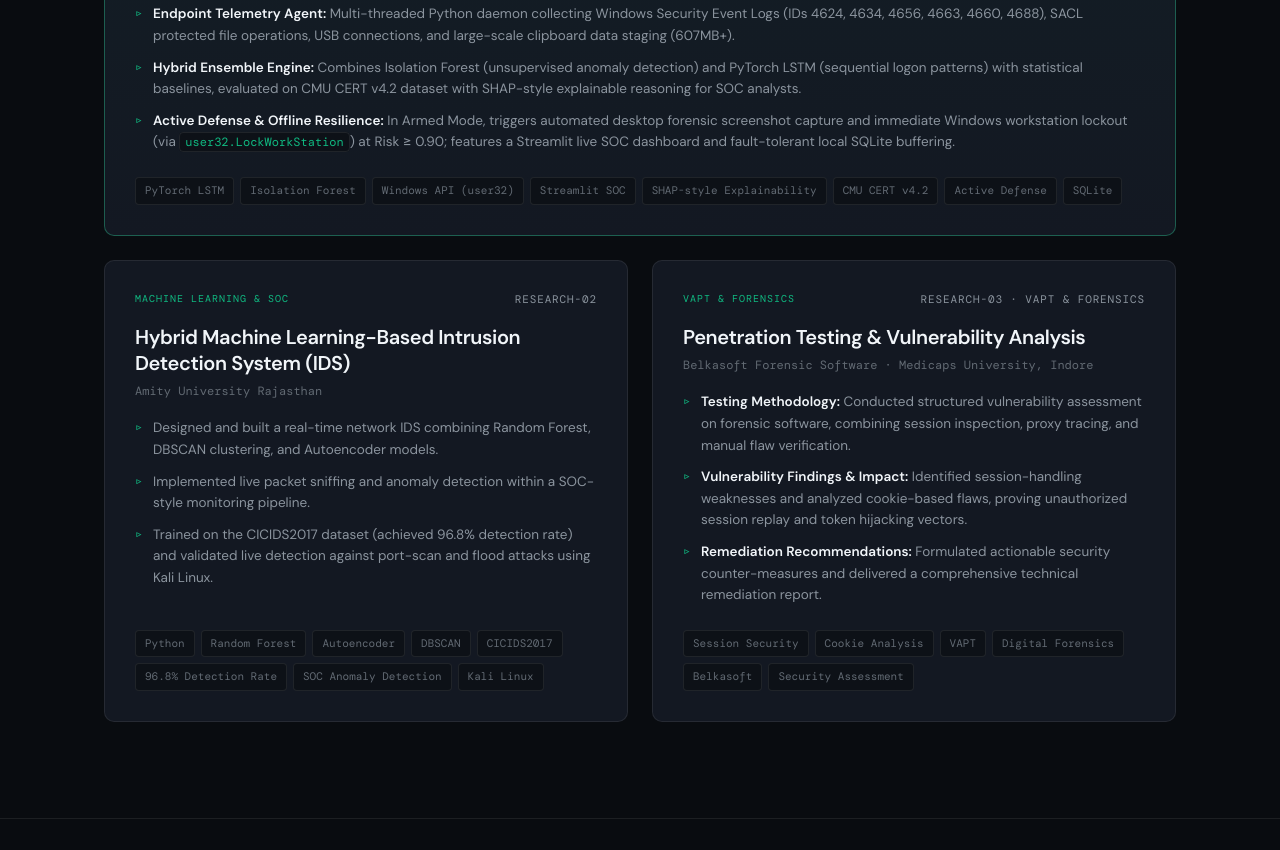
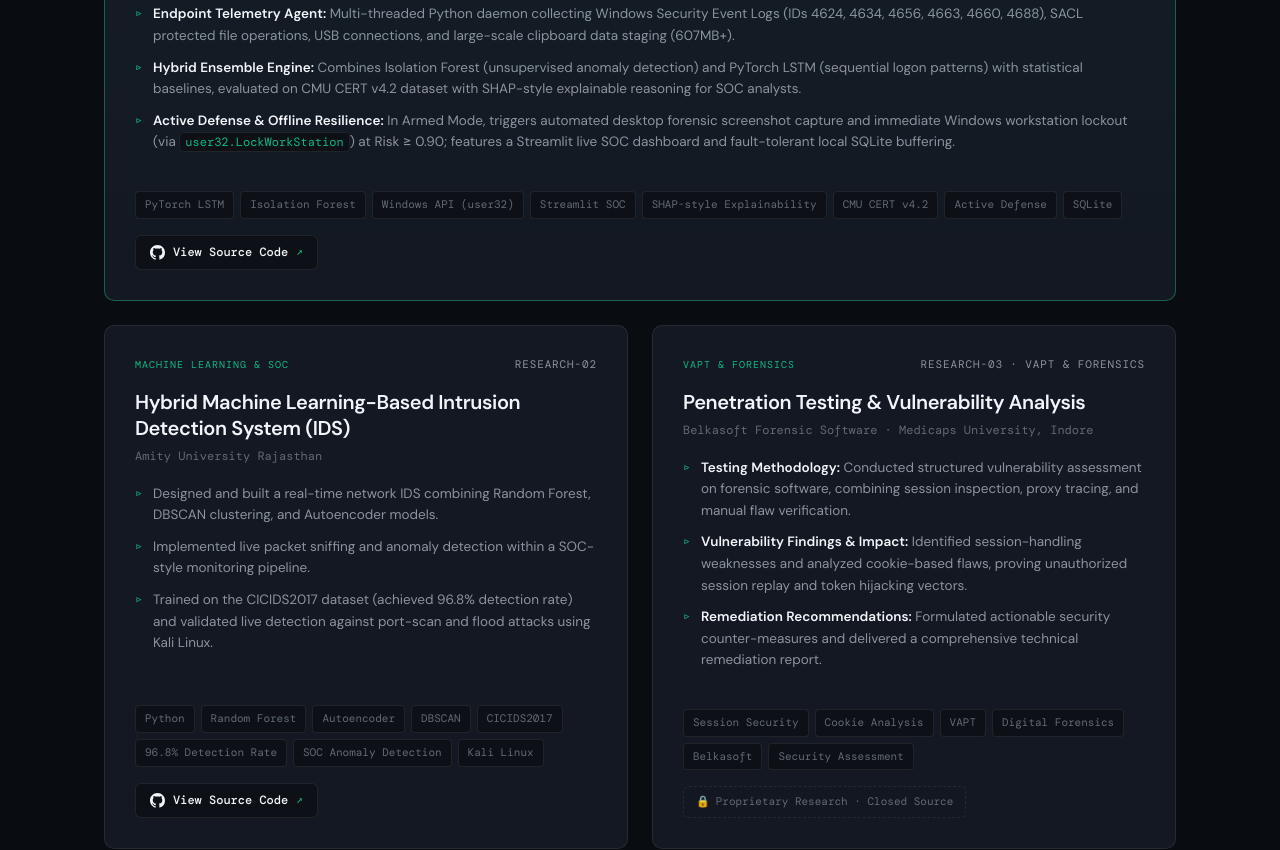
Before and after one commit to ankitpathak1119-dev/ankitpathak1119-dev.github.io, a plain HTML site: page index.html in a window 1280 px wide. Shown: the part 4062-4912 px from the top of the page. Drawn offline with nearby package versions, Linux system fonts and the light colour scheme.

Commit message:
feat(projects): add View Source Code buttons and update contact form placeholders

```diff
--- a/index.html
+++ b/index.html
@@ -11,7 +11,7 @@
     <link rel="preconnect" href="https://fonts.gstatic.com" crossorigin />
     <link href="https://fonts.googleapis.com/css2?family=DM+Mono:wght@400;500&family=DM+Sans:opsz,wght@9..40,400;9..40,500;9..40,600;9..40,700&display=swap" rel="stylesheet" />
 
-    <link rel="stylesheet" href="styles.css?v=5" />
+    <link rel="stylesheet" href="styles.css?v=6" />
   </head>
   <body>
     <!-- Subtle Background Texture -->
@@ -375,6 +375,7 @@
                   <li><strong>Active Defense &amp; Offline Resilience:</strong> In Armed Mode, triggers automated desktop forensic screenshot capture and immediate Windows workstation lockout (via <code>user32.LockWorkStation</code>) at Risk ≥ 0.90; features a Streamlit live SOC dashboard and fault-tolerant local SQLite buffering.</li>
                 </ul>
               </div>
+              <div class="project-footer">
                 <div class="project-tags">
                   <span>PyTorch LSTM</span>
                   <span>Isolation Forest</span>
@@ -384,6 +385,14 @@
                   <span>CMU CERT v4.2</span>
                   <span>Active Defense</span>
                   <span>SQLite</span>
+                </div>
+                <div class="project-actions">
+                  <a class="btn-project-code" href="https://github.com/ankit1109-h/insider-threat-detection-active-defense" target="_blank" rel="noreferrer">
+                    <svg class="gh-icon" width="16" height="16" viewBox="0 0 24 24" fill="currentColor"><path d="M12 0C5.37 0 0 5.37 0 12c0 5.31 3.435 9.795 8.205 11.385.6.105.825-.255.825-.57 0-.285-.015-1.23-.015-2.235-3.015.555-3.795-.735-4.035-1.41-.135-.345-.72-1.41-1.23-1.695-.42-.225-1.02-.78-.015-.795.945-.015 1.62.87 1.845 1.23 1.08 1.815 2.805 1.305 3.495.99.105-.78.42-1.305.765-1.605-2.67-.3-5.46-1.335-5.46-5.925 0-1.305.465-2.385 1.23-3.225-.12-.3-.54-1.53.12-3.18 0 0 1.005-.315 3.3 1.23.96-.27 1.98-.405 3-.405s2.04.135 3 .405c2.295-1.56 3.3-1.23 3.3-1.23.66 1.65.24 2.88.12 3.18.765.84 1.23 1.905 1.23 3.225 0 4.605-2.805 5.625-5.475 5.925.435.375.81 1.095.81 2.22 0 1.605-.015 2.895-.015 3.3 0 .315.225.69.825.57A12.02 12.02 0 0024 12c0-6.63-5.37-12-12-12z"/></svg>
+                    <span>View Source Code</span>
+                    <span class="btn-arrow">↗</span>
+                  </a>
+                </div>
               </div>
             </article>
 
@@ -402,6 +411,7 @@
                   <li>Trained on the CICIDS2017 dataset (achieved 96.8% detection rate) and validated live detection against port-scan and flood attacks using Kali Linux.</li>
                 </ul>
               </div>
+              <div class="project-footer">
                 <div class="project-tags">
                   <span>Python</span>
                   <span>Random Forest</span>
@@ -411,6 +421,14 @@
                   <span>96.8% Detection Rate</span>
                   <span>SOC Anomaly Detection</span>
                   <span>Kali Linux</span>
+                </div>
+                <div class="project-actions">
+                  <a class="btn-project-code" href="https://github.com/ankit1109-h/Hybrid-ML-Based-IDS" target="_blank" rel="noreferrer">
+                    <svg class="gh-icon" width="16" height="16" viewBox="0 0 24 24" fill="currentColor"><path d="M12 0C5.37 0 0 5.37 0 12c0 5.31 3.435 9.795 8.205 11.385.6.105.825-.255.825-.57 0-.285-.015-1.23-.015-2.235-3.015.555-3.795-.735-4.035-1.41-.135-.345-.72-1.41-1.23-1.695-.42-.225-1.02-.78-.015-.795.945-.015 1.62.87 1.845 1.23 1.08 1.815 2.805 1.305 3.495.99.105-.78.42-1.305.765-1.605-2.67-.3-5.46-1.335-5.46-5.925 0-1.305.465-2.385 1.23-3.225-.12-.3-.54-1.53.12-3.18 0 0 1.005-.315 3.3 1.23.96-.27 1.98-.405 3-.405s2.04.135 3 .405c2.295-1.56 3.3-1.23 3.3-1.23.66 1.65.24 2.88.12 3.18.765.84 1.23 1.905 1.23 3.225 0 4.605-2.805 5.625-5.475 5.925.435.375.81 1.095.81 2.22 0 1.605-.015 2.895-.015 3.3 0 .315.225.69.825.57A12.02 12.02 0 0024 12c0-6.63-5.37-12-12-12z"/></svg>
+                    <span>View Source Code</span>
+                    <span class="btn-arrow">↗</span>
+                  </a>
+                </div>
               </div>
             </article>
 
@@ -429,6 +447,7 @@
                   <li><strong>Remediation Recommendations:</strong> Formulated actionable security counter-measures and delivered a comprehensive technical remediation report.</li>
                 </ul>
               </div>
+              <div class="project-footer">
                 <div class="project-tags">
                   <span>Session Security</span>
                   <span>Cookie Analysis</span>
@@ -436,6 +455,12 @@
                   <span>Digital Forensics</span>
                   <span>Belkasoft</span>
                   <span>Security Assessment</span>
+                </div>
+                <div class="project-actions">
+                  <span class="project-confidential-pill">
+                    <span>🔒</span> Proprietary Research · Closed Source
+                  </span>
+                </div>
               </div>
             </article>
           </div>
@@ -619,11 +644,11 @@
               <form class="minimal-form" id="contact-form">
                 <div class="form-group">
                   <label for="form-name">Your Name</label>
-                  <input type="text" id="form-name" name="name" autocomplete="name" placeholder="Alex Morgan" required />
+                  <input type="text" id="form-name" name="name" autocomplete="name" placeholder="Ankit Pathak" required />
                 </div>
                 <div class="form-group">
                   <label for="form-email">Email Address</label>
-                  <input type="email" id="form-email" name="email" autocomplete="email" placeholder="alex@company.com" required />
+                  <input type="email" id="form-email" name="email" autocomplete="email" placeholder="ankit@company.com" required />
                 </div>
                 <div class="form-group">
                   <label for="form-subject">Subject</label>
--- a/styles.css
+++ b/styles.css
@@ -1058,11 +1058,18 @@ p {
   margin-bottom: 24px;
 }
 
+.project-footer {
+  margin-top: auto;
+  display: flex;
+  flex-direction: column;
+  gap: 16px;
+  padding-top: 14px;
+}
+
 .project-tags {
   display: flex;
   flex-wrap: wrap;
   gap: 6px;
-  margin-top: auto;
 }
 
 .project-tags span {
@@ -1072,6 +1079,64 @@ p {
   background: var(--bg-subtle);
   border: 1px solid var(--border);
   border-radius: 4px;
+  color: var(--text-subtle);
+}
+
+.project-actions {
+  display: flex;
+  align-items: center;
+  gap: 12px;
+}
+
+.btn-project-code {
+  display: inline-flex;
+  align-items: center;
+  gap: 8px;
+  padding: 7px 14px;
+  background: var(--bg-subtle);
+  border: 1px solid var(--border);
+  border-radius: var(--radius-sm);
+  font-family: var(--font-mono);
+  font-size: 12px;
+  font-weight: 500;
+  color: var(--text-main);
+  text-decoration: none;
+  transition: all var(--transition);
+}
+
+.btn-project-code:hover {
+  background: var(--surface-hover);
+  border-color: var(--accent);
+  color: var(--accent);
+  transform: translateY(-1px);
+}
+
+.btn-project-code .gh-icon {
+  width: 15px;
+  height: 15px;
+  fill: currentColor;
+}
+
+.btn-project-code .btn-arrow {
+  color: var(--accent);
+  font-size: 11px;
+  transition: transform var(--transition);
+}
+
+.btn-project-code:hover .btn-arrow {
+  transform: translate(2px, -2px);
+}
+
+.project-confidential-pill {
+  display: inline-flex;
+  align-items: center;
+  gap: 6px;
+  padding: 6px 12px;
+  background: color-mix(in srgb, var(--surface) 40%, transparent);
+  border: 1px dashed var(--border);
+  border-radius: var(--radius-sm);
+  font-family: var(--font-mono);
+  font-size: 11px;
   color: var(--text-subtle);
 }
 
```
Lines whose indentation alone changed are shown as unchanged.
